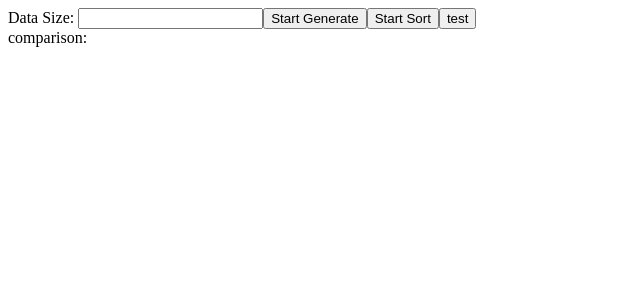
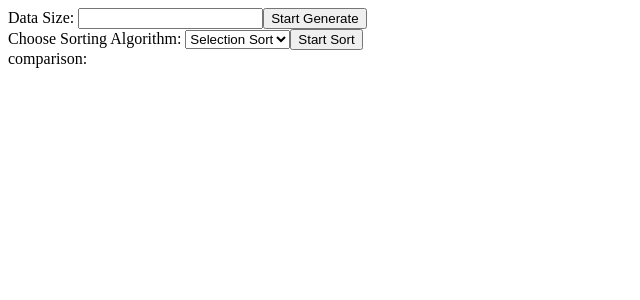
Before and after one commit to makaronma/sorting-algo-visualizer, a React (Create React App) app: page / in a window 1280 px wide. Shown: the top 300 px of the page, without its empty margins (0-640 px from the left). Built offline with nearby package versions, Linux system fonts and the light colour scheme.

Commit message:
able to change algo choice

```diff
--- a/src/components/ControlPanel.js
+++ b/src/components/ControlPanel.js
@@ -6,6 +6,7 @@ const ControlPanel = ({ dataset, setDataSet }) => {
   // --------------States--------------
   // Define Size of Data Set in text box
   const dataSizeRef = useRef();
+  const [algoChoice, setAlgoChoice] = useState("selectionSort");
   const [order, setOrder] = useState();
   const [count, setCount] = useState(0);
   const [sorting, setSorting] = useState(false);
@@ -59,7 +60,7 @@ const ControlPanel = ({ dataset, setDataSet }) => {
 
   const sortData = () => {
     setCount(0);
-    const { newDataset, order } = sort("insertionSort");
+    const { newDataset, order } = sort();
     console.log("====New===");
     console.log(order);
     console.log(newDataset);
@@ -107,9 +108,9 @@ const ControlPanel = ({ dataset, setDataSet }) => {
   };
 
   // Get orders from algorithms
-  const sort = (algo) => {
+  const sort = () => {
     let result;
-    switch (algo) {
+    switch (algoChoice) {
       case "selectionSort":
         result = selectionSort(dataset);
         break;
@@ -125,14 +126,31 @@ const ControlPanel = ({ dataset, setDataSet }) => {
     return result;
   };
 
+  const handleChangeAlgoChoice = (e) => {
+    setAlgoChoice(e.target.value);
+  };
+
   return (
     <>
       Data Size: <input type="number" ref={dataSizeRef} />
       <button onClick={handleGenBtnClick}>Start Generate</button>
-      <button onClick={handleSortBtnClick} disabled={!sortBtnEnable}>
-        Start Sort
-      </button>
-      <button onClick={test}>test</button>
+      {/* {<button onClick={test}>test</button>} */}
+      <div>
+        <label htmlFor="SortAlgoSelect">Choose Sorting Algorithm: </label>
+        <select
+          name="SortAlgoSelect"
+          onChange={handleChangeAlgoChoice}
+          value={algoChoice}
+        >
+          <option value="selectionSort">Selection Sort</option>
+          <option value="bubbleSort">Bubble Sort</option>
+          <option value="insertionSort">Insertion Sort</option>
+        </select>
+
+        <button onClick={handleSortBtnClick} disabled={!sortBtnEnable}>
+          Start Sort
+        </button>
+      </div>
     </>
   );
 };
```
